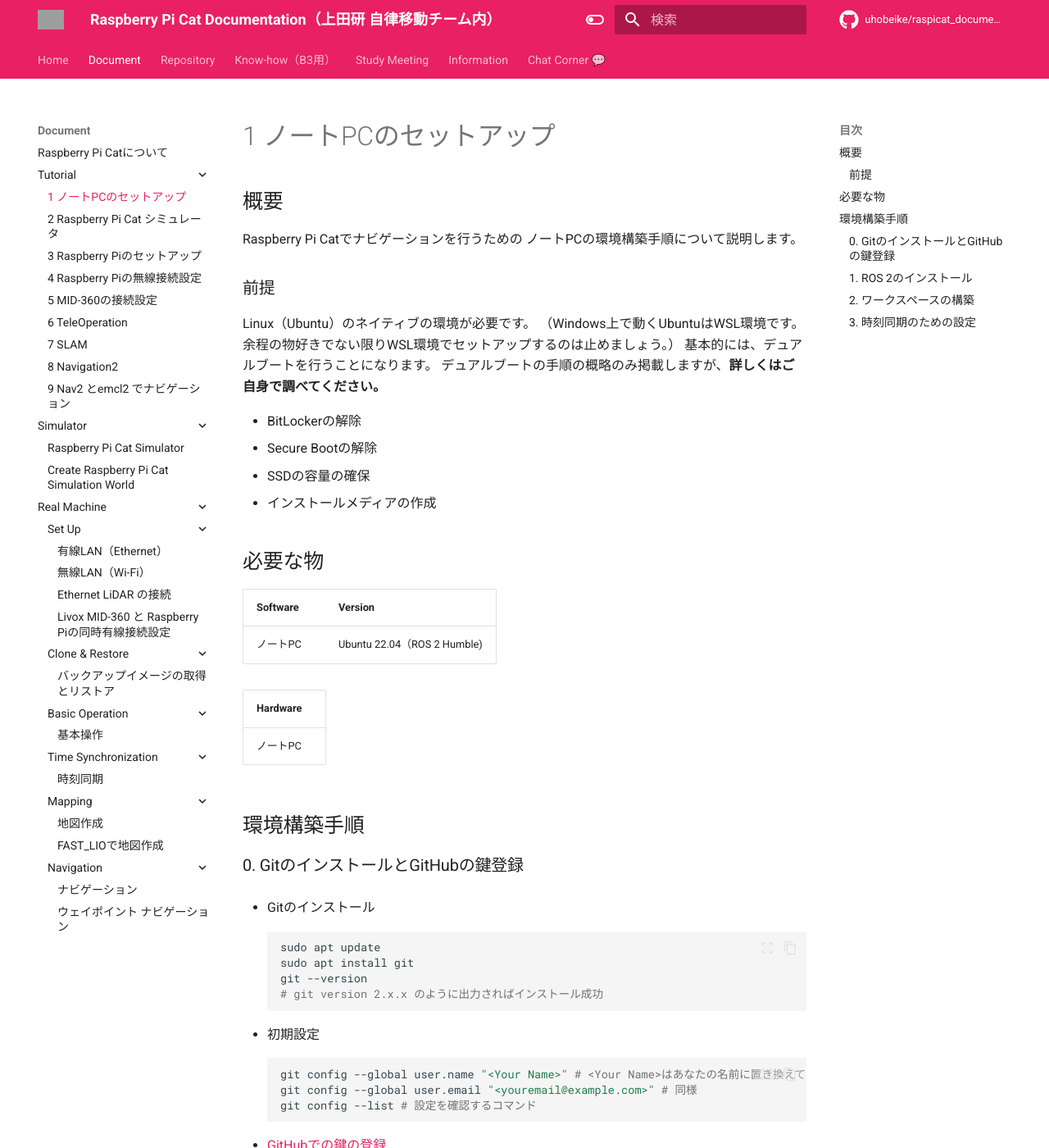
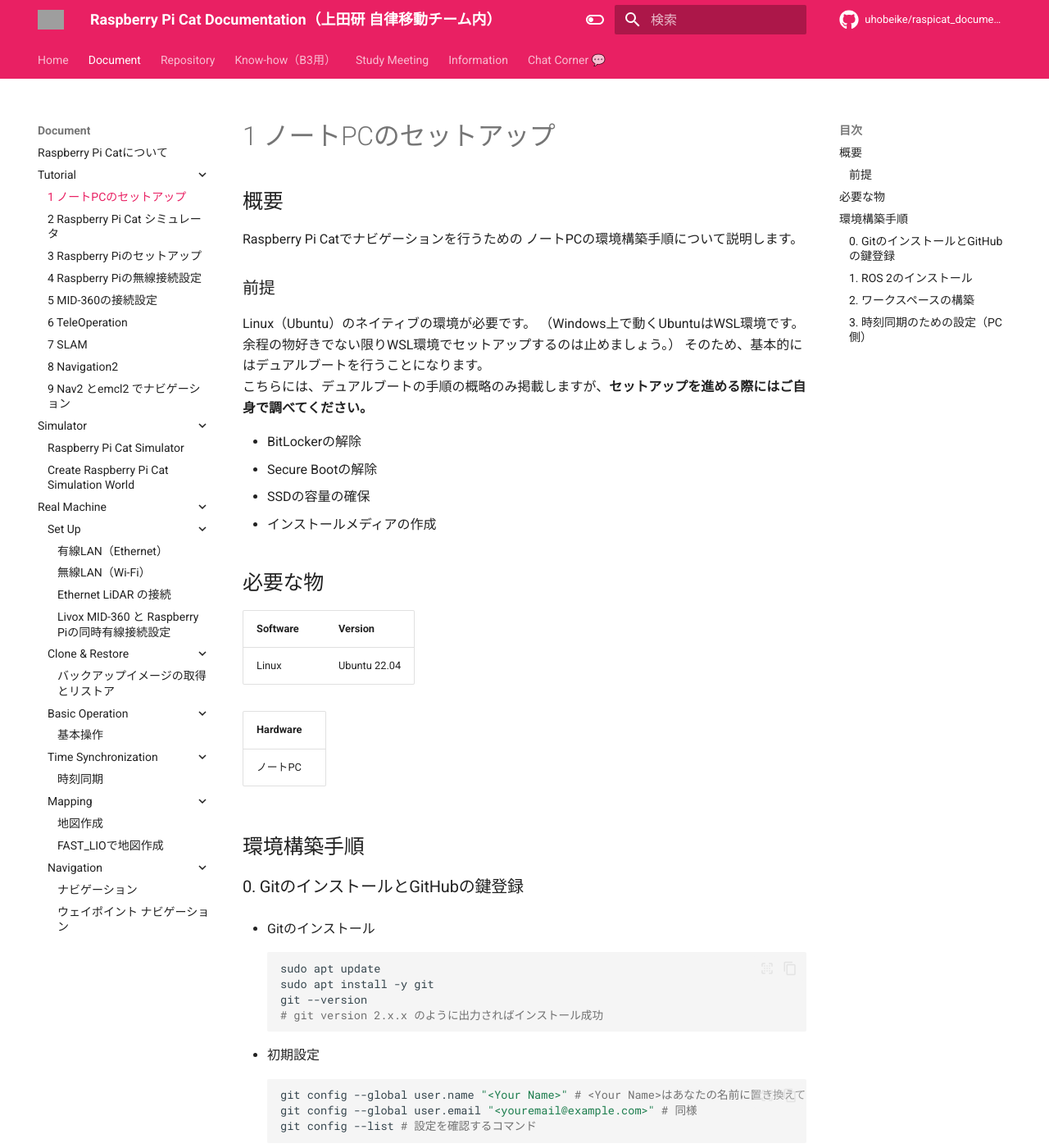
Before and after one commit to CIT-Autonomous-Robot-Lab/raspicat_documentation, an MkDocs documentation site: the page built from docs/document/tutorial/1_laptopsetup.md, in a window 1280 px wide and 1400 px high. Shown: the whole window at 82% size. Built offline with MkDocs 1.6.1 and Material for MkDocs 9.7.7, drawn with Linux system fonts in a browser that asks for light colours; comment, search, counter and statistics services are not loaded; some of the changed text lies outside the part shown; grey boxes are pictures that could not be loaded.

Commit message:
fix: チュートリアル1微修正

````diff
--- a/docs/document/tutorial/1_laptopsetup.md
+++ b/docs/document/tutorial/1_laptopsetup.md
@@ -5,8 +5,8 @@
 ### 前提
 Linux（Ubuntu）のネイティブの環境が必要です。
 （Windows上で動くUbuntuはWSL環境です。余程の物好きでない限りWSL環境でセットアップするのは止めましょう。）
-基本的には、デュアルブートを行うことになります。
-デュアルブートの手順の概略のみ掲載しますが、__詳しくはご自身で調べてください。__
+そのため、基本的にはデュアルブートを行うことになります。
+こちらには、デュアルブートの手順の概略のみ掲載しますが、__セットアップを進める際にはご自身で調べてください。__
 
 * BitLockerの解除
 * Secure Bootの解除
@@ -17,7 +17,7 @@
 ## 必要な物
 | Software         | Version                                      |
 | ---------------- | -------------------------------------------- |
-| ノートPC         | Ubuntu 22.04（ROS 2 Humble) |
+| Linux | Ubuntu 22.04 |
 
 | Hardware            |
 | ------------------- |
@@ -29,7 +29,7 @@
 * Gitのインストール
 ```sh
 sudo apt update
-sudo apt install git
+sudo apt install -y git
 git --version
 # git version 2.x.x のように出力さればインストール成功
 ```
@@ -58,7 +58,7 @@
 
 ### 2. ワークスペースの構築
 
-* Install apt pkg
+* 必要なパッケージのインストール
 ```sh
 sudo apt install -y git python3-vcstool xterm
 ```
@@ -68,7 +68,7 @@
 curl -s https://raw.githubusercontent.com/uhobeike/ssh_config_cit/master/config >> ~/.ssh/config
 ```
 
-* Set Up Workspace
+* 関連するパッケージのインストール
 ```sh
 git clone git@github.com:CIT-Autonomous-Robot-Lab/raspicat2.git $HOME/raspicat2
 grep -q "source $HOME/raspicat2/install/setup.bash" ~/.bashrc || echo "source $HOME/raspicat2/install/setup.bash" >> ~/.bashrc
@@ -82,9 +82,8 @@
 source $HOME/.bashrc
 ```
 
-### 3. 時刻同期のための設定
+### 3. 時刻同期のための設定（PC側）
 
-* Run script
 ```sh
 colcon_cd raspicat_setup_scripts
 ./time_synchronization/scripts/setup_remote_pc.sh
````
